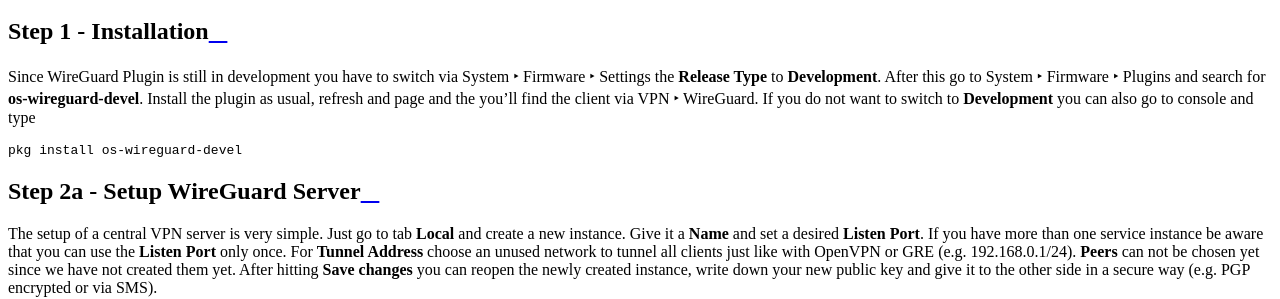
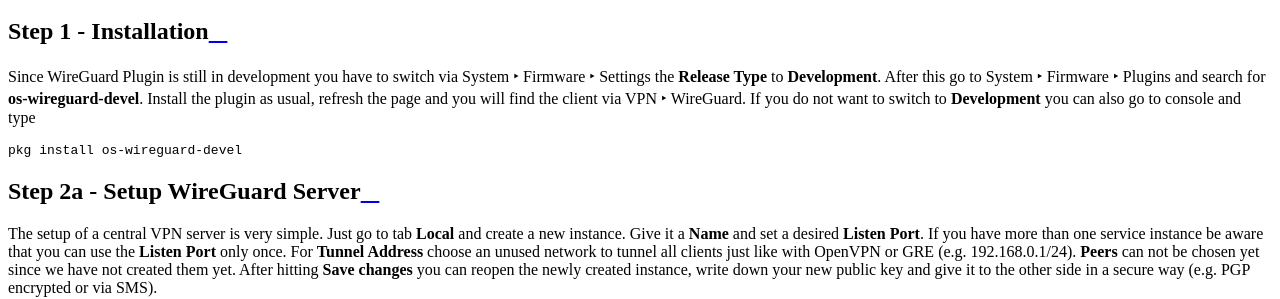
Before and after one commit to opnsense/docs, a Sphinx documentation site: the page built from source/manual/how-tos/wireguard-client.rst, in a window 1280 px wide. Shown: the part 1121-1420 px from the top of the page. Built offline with Sphinx 7.4.7 and the Read the Docs theme 2.0.0, drawn with Linux system fonts in a browser that asks for light colours.

Commit message:
:pencil2: typo in Wiregard documentation (#177)

```diff
--- a/source/manual/how-tos/wireguard-client.rst
+++ b/source/manual/how-tos/wireguard-client.rst
@@ -20,7 +20,7 @@
 
 Since WireGuard Plugin is still in development you have to switch via :menuselection:`System --> Firmware --> Settings`
 the **Release Type** to **Development**. After this go to :menuselection:`System --> Firmware --> Plugins` and search
-for **os-wireguard-devel**.  Install the plugin as usual, refresh and page and the you'll find the client
+for **os-wireguard-devel**.  Install the plugin as usual, refresh the page and you will find the client
 via :menuselection:`VPN --> WireGuard`. If you do not want to switch to **Development** you can also go to console
 and type
 
```
